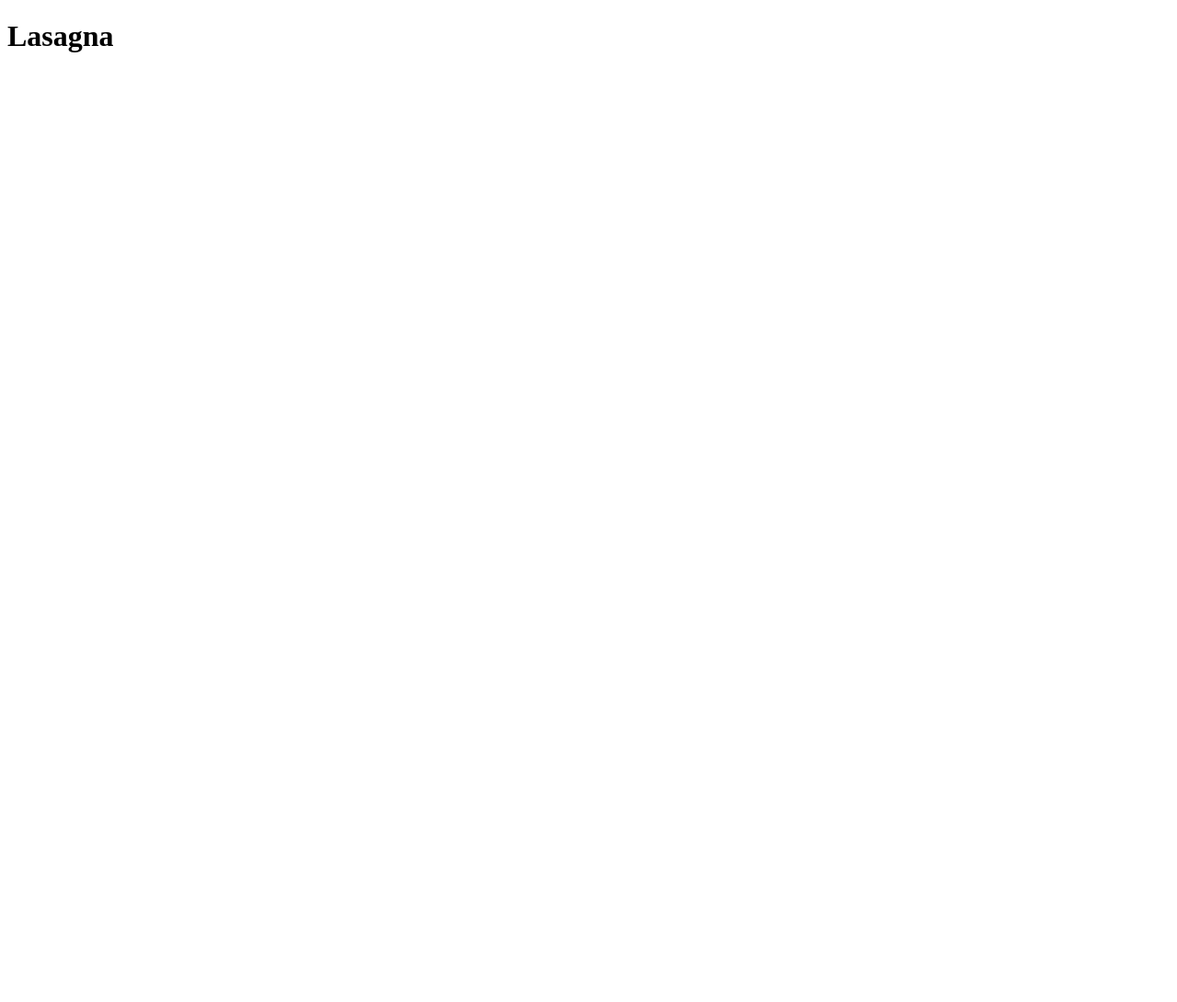
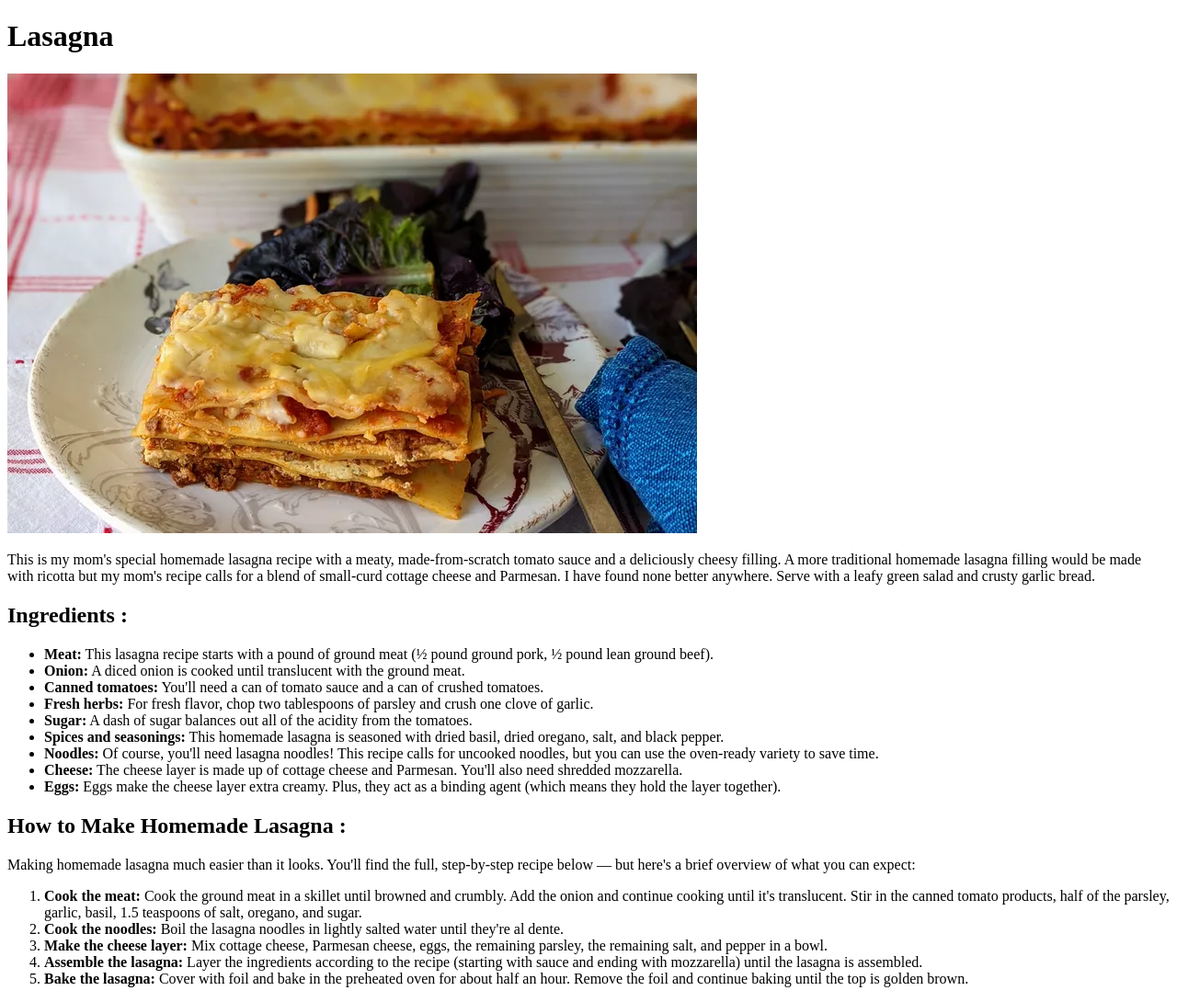
Before and after one commit to Ishan-Narayan-Shrestha/odin-recipes, a plain HTML site: page recipies/lasagna.html in a window 1280 px wide. Shown: the whole page at 92% size. Before the commit the page ends 800 px from the top, so only its background shows below. Drawn offline with Linux system fonts and the light colour scheme.

Commit message:
Adding photo of lasagna, headings, order and unorder list

```diff
--- a/recipies/lasagna.html
+++ b/recipies/lasagna.html
@@ -7,5 +7,28 @@
 </head>
 <body>
     <h1>Lasagna</h1>
+    <img src="/recipies/Lasagna.webp" alt="Picture of lasagna">
+        <p>This is my mom's special homemade lasagna recipe with a meaty, made-from-scratch tomato sauce and a deliciously cheesy filling. A more traditional homemade lasagna filling would be made with ricotta but my mom's recipe calls for a blend of small-curd cottage cheese and Parmesan. I have found none better anywhere. Serve with a leafy green salad and crusty garlic bread.</p>
+        <h2>Ingredients :</h2>
+        <ul>
+            <li><strong>Meat:</strong> This lasagna recipe starts with a pound of ground meat (½ pound ground pork, ½ pound lean ground beef).</li>
+            <li><strong>Onion:</strong> A diced onion is cooked until translucent with the ground meat.</li>
+            <li><strong>Canned tomatoes:</strong> You'll need a can of tomato sauce and a can of crushed tomatoes.</li>
+            <li><strong>Fresh herbs:</strong> For fresh flavor, chop two tablespoons of parsley and crush one clove of garlic.</li>
+            <li><strong>Sugar:</strong> A dash of sugar balances out all of the acidity from the tomatoes.</li>
+            <li><strong>Spices and seasonings:</strong> This homemade lasagna is seasoned with dried basil, dried oregano, salt, and black pepper.</li>
+            <li><strong>Noodles:</strong> Of course, you'll need lasagna noodles! This recipe calls for uncooked noodles, but you can use the oven-ready variety to save time.</li>
+            <li><strong>Cheese:</strong> The cheese layer is made up of cottage cheese and Parmesan. You'll also need shredded mozzarella.</li>
+            <li><strong>Eggs:</strong> Eggs make the cheese layer extra creamy. Plus, they act as a binding agent (which means they hold the layer together).</li>
+        </ul>
+        <h2>How to Make Homemade Lasagna :</h2>
+        <p>Making homemade lasagna much easier than it looks. You'll find the full, step-by-step recipe below — but here's a brief overview of what you can expect:</p>
+        <ol>
+            <li><strong>Cook the meat:</strong> Cook the ground meat in a skillet until browned and crumbly. Add the onion and continue cooking until it's translucent. Stir in the canned tomato products, half of the parsley, garlic, basil, 1.5 teaspoons of salt, oregano, and sugar.</li>
+            <li><strong>Cook the noodles:</strong> Boil the lasagna noodles in lightly salted water until they're al dente.</li>
+            <li><strong>Make the cheese layer:</strong> Mix cottage cheese, Parmesan cheese, eggs, the remaining parsley, the remaining salt, and pepper in a bowl.</li>
+            <li><strong>Assemble the lasagna:</strong> Layer the ingredients according to the recipe (starting with sauce and ending with mozzarella) until the lasagna is assembled.</li>
+            <li><strong>Bake the lasagna:</strong> Cover with foil and bake in the preheated oven for about half an hour. Remove the foil and continue baking until the top is golden brown.</li>
+        </ol>
 </body>
 </html>
```
Also changed, not shown: index.html (+1 -0 lines), recipies/Lasagna.webp (added).
